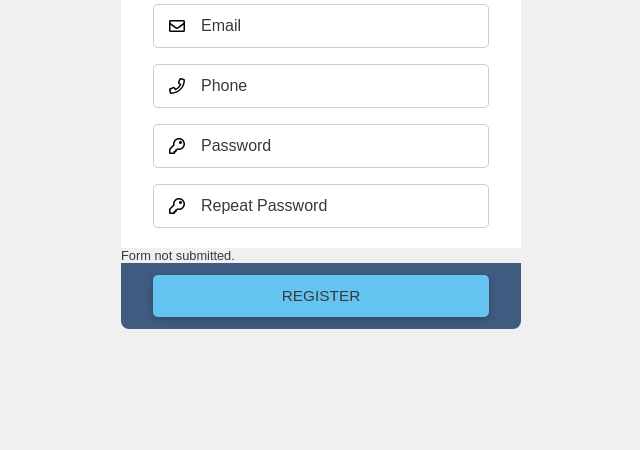
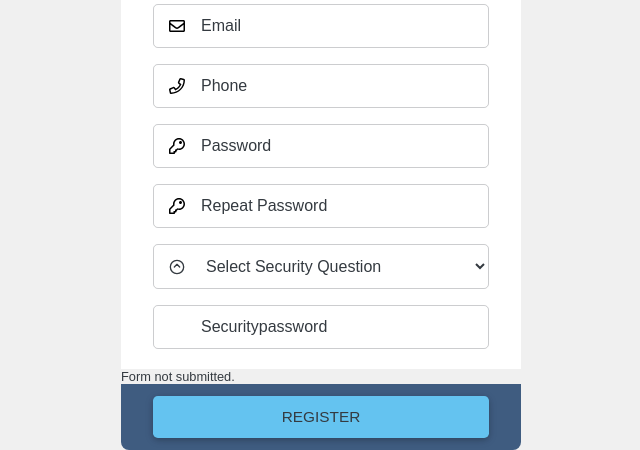
Before and after one commit to MACARIOLA/CAR-RENTAL-SYSTEM, a PHP site: page /CAR-RENTAL-SYSTEM-main/signup.php in a window 1280 px wide. Shown: the part 392-842 px from the top of the page, without its empty margins (319-959 px from the left). Before the commit the page ends 721 px from the top, so only its background shows below. Run offline with PHP 8.4, Linux system fonts and the light colour scheme.

Commit message:
Update signup.php

```diff
--- a/signup.php
+++ b/signup.php
@@ -58,7 +58,20 @@
           <svg class="asm-form__icon append" data-action="toggle-show-password" data-input="#registerPasswordRetry" xmlns="http://www.w3.org/2000/svg" viewBox="0 0 576 512"><path d="M288 144a110.94 110.94 0 0 0-31.24 5 55.4 55.4 0 0 1 7.24 27 56 56 0 0 1-56 56 55.4 55.4 0 0 1-27-7.24A111.71 111.71 0 1 0 288 144zm284.52 97.4C518.29 135.59 410.93 64 288 64S57.68 135.64 3.48 241.41a32.35 32.35 0 0 0 0 29.19C57.71 376.41 165.07 448 288 448s230.32-71.64 284.52-177.41a32.35 32.35 0 0 0 0-29.19zM288 400c-98.65 0-189.09-55-237.93-144C98.91 167 189.34 112 288 112s189.09 55 237.93 144C477.1 345 386.66 400 288 400z"/></svg>
           <div class="asm-form__error">Passwords are mismatch</div>
         </div>
-
+        <div class="asm-form__inputbox">
+                <svg class="asm-form__icon prepend" xmlns="http://www.w3.org/2000/svg" viewBox="0 0 24 24" width="24" height="24" fill="none" stroke="currentColor" stroke-width="2" stroke-linecap="round" stroke-linejoin="round"><circle cx="12" cy="12" r="10"/><polyline points="16 12 12 8 8 12"/></svg>
+                <select class="asm-form__input" name="securityQuestion" id="securityQuestion" required>
+                    <option value="" disabled selected>Select Security Question</option>
+                    <option value="q1">What is your mother's maiden name?</option>
+                    <option value="q2">In which city were you born?</option>
+                    <!-- Add more options as needed -->
+                </select>
+                <label class="asm-form__inputlabel" for="securityQuestion"></label>
+            </div>
+        <div class="asm-form__inputbox">
+                <input class="asm-form__input" type="text" name="Securitypassword" id="Securitypassword" required placeholder="Securitypassword">
+                <label class="asm-form__inputlabel" for="Securitypassword">Securitypassword</label>
+            </div>
         </div>
         <?php
 include('con_db.php');
@@ -71,6 +84,8 @@ if (isset($_POST['Button'])) {
     $MI = $_POST['MI'];
     $Email = $_POST['email'];
     $Cont = $_POST['phone'];
+    $SecQ = $_POST['securityQuestion'];
+    $Secpass = $_POST['Securitypassword'];
 
     // Check if the Email already exists in customers_tbl
     $check_query = "SELECT * FROM customers_tbl WHERE Email = '$Email'";
@@ -82,7 +97,7 @@ if (isset($_POST['Button'])) {
     } else {
         // User does not exist, proceed to insert the data
         // Create the SQL query
-        $sql = "INSERT INTO customers_tbl ( First_name, Last_name, MI, Email, Contact_number, Password) VALUES ( '$Fname', '$Lname', '$MI', '$Email', '$Cont', '$passw')";
+        $sql = "INSERT INTO customers_tbl ( First_name, Last_name, MI, Email, Contact_number, Password,Sec_Q,Retrieval_password) VALUES ( '$Fname', '$Lname', '$MI', '$Email', '$Cont', '$passw', '$SecQ', '$Secpass')";
 
         // Execute the query
         $result = mysqli_query($conn, $sql);
```
